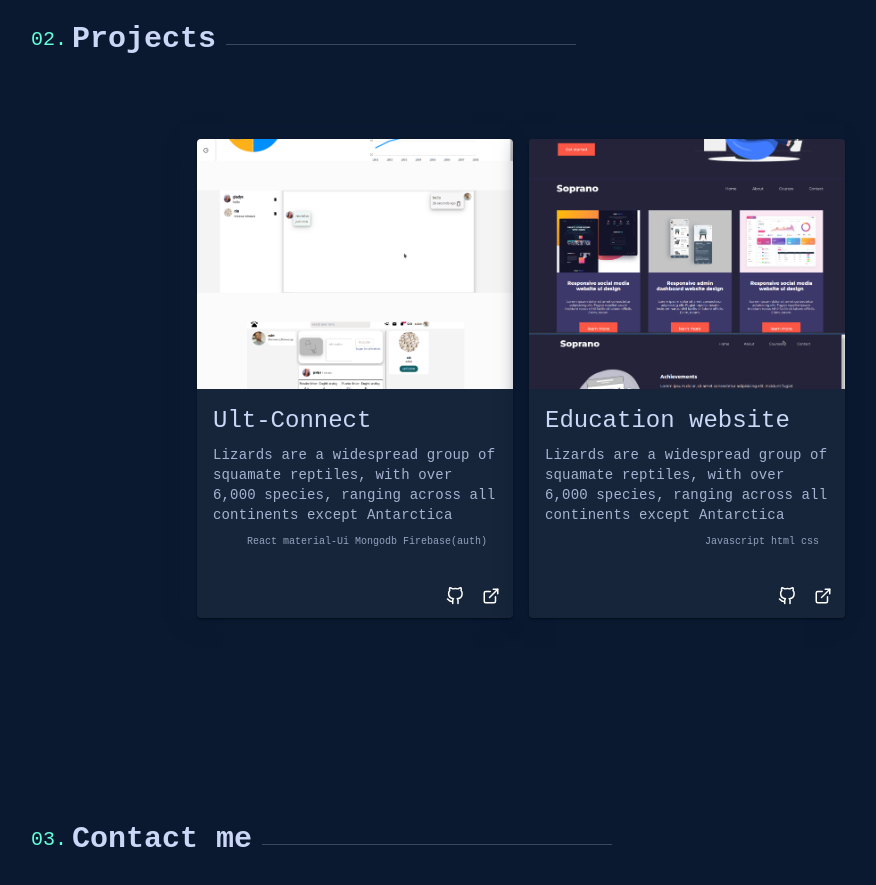
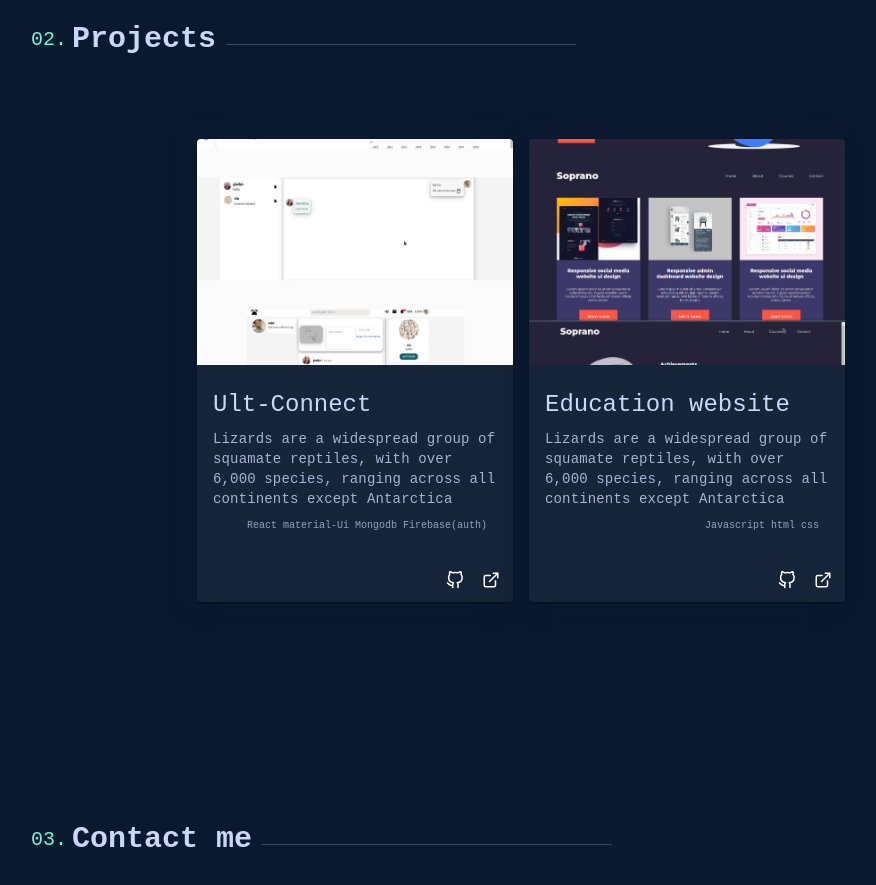
Before and after one commit to sopranoelfuego/aubinishimwe.com, a Next.js app: page / in a window 1280 px wide. Shown: the part 1640-2525 px from the top of the page, without its empty margins (119-995 px from the left). Built offline with nearby package versions, Linux system fonts and the light colour scheme.

Commit message:
some redesign

```diff
--- a/src/components/SingleProject.tsx
+++ b/src/components/SingleProject.tsx
@@ -3,12 +3,12 @@ import {
  Card,
  CardActions,
  CardContent,
- CardMedia,
  Grid,
  IconButton,
  Typography,
  useTheme,
 } from '@mui/material'
+import Image from 'next/image'
 import React from 'react'
 import { FiExternalLink, FiGithub } from 'react-icons/fi'
 
@@ -21,7 +21,7 @@ function SingleProject({ project }) {
    md={6}
    lg={4}
    sx={{
-    maxWidth: 345,
+    maxWidth: 350,
     transition: 'transform 300ms ease-in',
     width: '100%',
     boxShadow: `0 10px 20px -10px ${theme?.palette?.background?.default}`,
@@ -42,16 +42,13 @@ function SingleProject({ project }) {
      },
     }}
    >
-    <CardMedia
-     component="img"
+    <Image
      alt="green iguana"
      height="250"
-     image={project?.image}
-     sx={{
-      objectFit: 'cover',
-      flexGrow: 1,
-      filter: { xs: 'none', md: 'inherit' },
-     }}
+     width="350"
+     objectFit='cover'
+     src={project?.image}
+
     />
     <CardContent>
      <Typography
```
